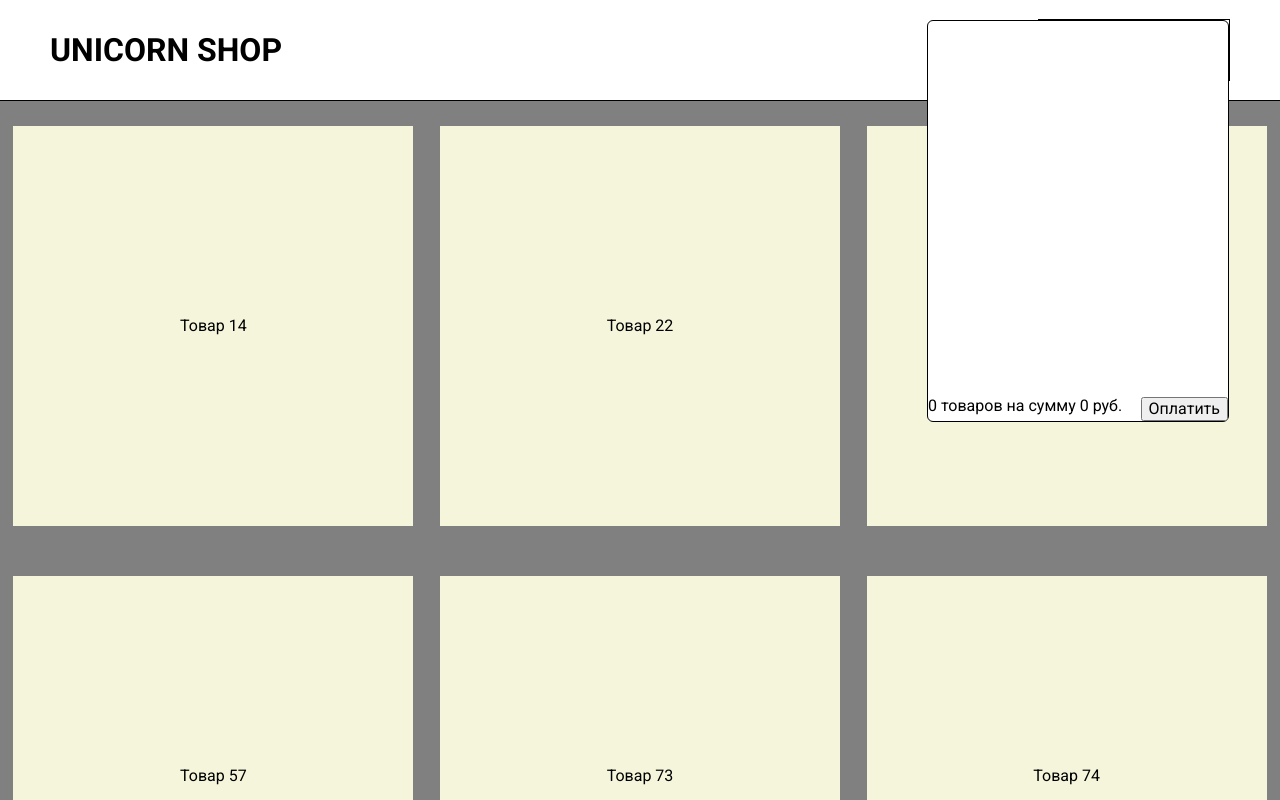
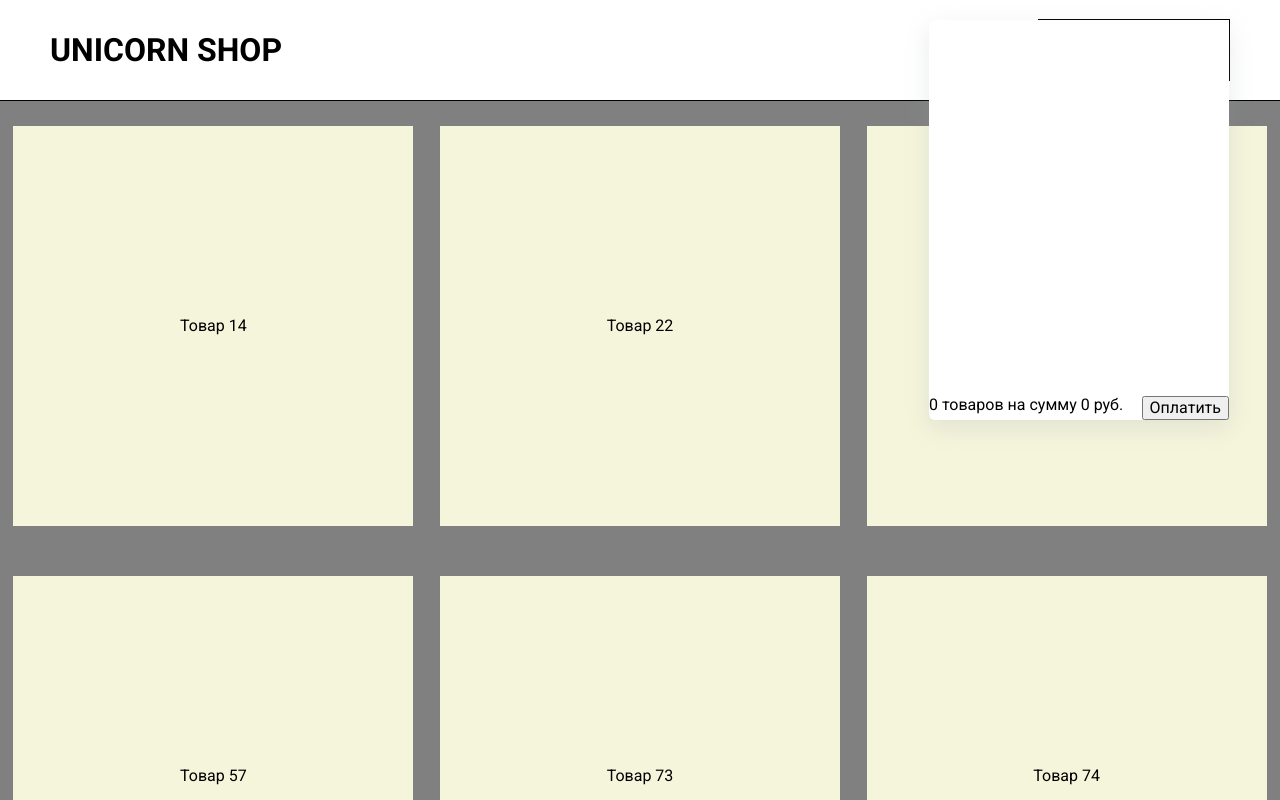
Before and after one commit to SergeyRusakov/unicorn-test-task, a React (Create React App) app: page / in a window 1280 px wide. Both pictures are taken after a click on the element "Корзина". Built offline with nearby package versions, Linux system fonts and the light colour scheme.

Commit message:
Add box shadow to cart dialog

```diff
--- a/src/components/cart-dialog/CartDialog.css
+++ b/src/components/cart-dialog/CartDialog.css
@@ -5,7 +5,7 @@
     border-radius: 6px;
     display: flex;
     flex-direction: column;
-    border: 1px solid black;
+    box-shadow: 0 8px 24px rgba(149,157,165,0.2);
 }
 
 .cart-dialog__content {
```
